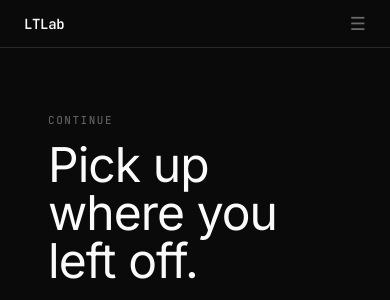
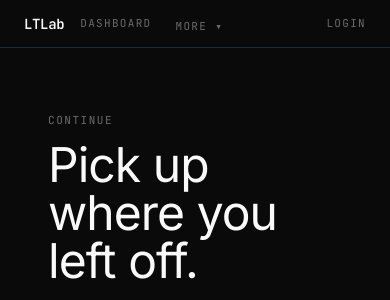
Before and after one commit to Bigmanfish1/ltlab, a Django app: template backend/templates/dashboard/student_dashboard.html in a window 390 px wide. Shown: the top 300 px of the page. Run offline with Django 5.2, Linux system fonts and the light colour scheme; the template is opened without the code that fills it: most values are stand-ins (such as "Sample title", 1, 10 or a date in 2020); some libraries are stand-ins or nearby versions.

Commit message:
fix(header): degrade nav links into a More menu instead of hiding them
Research (NN/g on hidden desktop nav, the Priority+ pattern) shows collapsing
every link behind one control abruptly hurts discoverability. Show all links
that fit and move only the overflow — lowest priority first — into a labelled
More menu as the window narrows, so links drop off one at a time and reappear
when it widens. Email and Logout stay separate and persistent.

```diff
--- a/backend/templates/header.html
+++ b/backend/templates/header.html
@@ -1,38 +1,21 @@
-  <header class="relative border-b border-slate-800 px-6 h-12 flex items-center justify-between bg-bg-primary">
-      <div class="font-mono text-sm font-semibold tracking-tight text-text-primary">
+  <header class="relative border-b border-slate-800 px-6 h-12 flex items-center justify-between gap-4 bg-bg-primary">
+      <div class="font-mono text-sm font-semibold tracking-tight text-text-primary shrink-0">
           LTLab
       </div>
-      <nav class="hidden lg:flex flex-1 justify-center items-center gap-8 min-w-0">
-          {% include "components/nav_links.html" %}
+      <nav id="primary-nav" class="flex-1 flex items-center gap-6 min-w-0 overflow-hidden">
+          {% include "components/nav_links.html" with link_extra="shrink-0" %}
+          <div id="nav-more" class="relative hidden shrink-0">
+              <button type="button" id="nav-more-btn" aria-haspopup="true" aria-expanded="false"
+                  class="font-mono text-[11px] tracking-[0.12em] uppercase text-text-secondary hover:text-text-primary transition-colors cursor-pointer">
+                  More ▾
+              </button>
+              <div id="nav-more-menu" class="hidden absolute right-0 top-full mt-2 min-w-[180px] flex-col bg-bg-primary border border-slate-800 rounded shadow-lg py-1 z-50"></div>
+          </div>
       </nav>
-      <div class="flex items-center gap-3">
-          <div class="hidden lg:flex items-center gap-3">
-              {% if request.supabase_user %}
-              <span class="font-mono text-[11px] text-text-secondary">{{ request.supabase_user.email }}</span>
-              <form method="post" action="{% url 'accounts:logout' %}" class="flex items-center">
-                  {% csrf_token %}
-                  <button type="submit" class="font-mono text-[11px] tracking-[0.12em] uppercase text-text-secondary hover:text-accent-orange transition-colors cursor-pointer">
-                      Logout
-                  </button>
-              </form>
-              {% else %}
-              <a href="{% url 'accounts:login' %}" class="font-mono text-[11px] tracking-[0.12em] uppercase text-text-secondary hover:text-text-primary transition-colors">
-                  Login
-              </a>
-              {% endif %}
-          </div>
-          <button type="button" id="nav-toggle" aria-label="Menu" aria-expanded="false"
-              class="lg:hidden font-mono text-lg leading-none text-text-secondary hover:text-text-primary transition-colors cursor-pointer">
-              ☰
-          </button>
-      </div>
-  </header>
-  <div id="nav-menu" class="hidden lg:hidden border-b border-slate-800 bg-bg-primary px-6 py-3 flex-col gap-3">
-      {% include "components/nav_links.html" with link_extra="block py-1" %}
-      <div class="border-t border-slate-800 pt-3 flex flex-col gap-3">
+      <div class="flex items-center gap-3 shrink-0">
           {% if request.supabase_user %}
-          <span class="font-mono text-[11px] text-text-secondary break-all">{{ request.supabase_user.email }}</span>
-          <form method="post" action="{% url 'accounts:logout' %}">
+          <span class="hidden sm:block font-mono text-[11px] text-text-secondary truncate max-w-[160px]">{{ request.supabase_user.email }}</span>
+          <form method="post" action="{% url 'accounts:logout' %}" class="flex items-center">
               {% csrf_token %}
               <button type="submit" class="font-mono text-[11px] tracking-[0.12em] uppercase text-text-secondary hover:text-accent-orange transition-colors cursor-pointer">
                   Logout
@@ -44,16 +27,55 @@
           </a>
           {% endif %}
       </div>
-  </div>
+  </header>
   <script>
       (function () {
-          var btn = document.getElementById('nav-toggle');
-          var menu = document.getElementById('nav-menu');
-          if (!btn || !menu) return;
-          btn.addEventListener('click', function () {
-              var open = menu.classList.toggle('hidden') === false;
-              menu.classList.toggle('flex', open);
-              btn.setAttribute('aria-expanded', open ? 'true' : 'false');
+          var nav = document.getElementById('primary-nav');
+          var more = document.getElementById('nav-more');
+          var moreBtn = document.getElementById('nav-more-btn');
+          var moreMenu = document.getElementById('nav-more-menu');
+          if (!nav || !more) return;
+          // original link order, captured once
+          var links = Array.prototype.slice.call(nav.querySelectorAll(':scope > a'));
+          var menuOnly = ['block', 'w-full', 'px-4', 'py-2'];
+
+          function closeMenu() {
+              moreMenu.classList.add('hidden');
+              moreMenu.classList.remove('flex');
+              moreBtn.setAttribute('aria-expanded', 'false');
+          }
+
+          // Priority+: keep every link that fits, overflow the rest into More.
+          function layout() {
+              links.forEach(function (a) {
+                  a.classList.remove.apply(a.classList, menuOnly);
+                  nav.insertBefore(a, more);
+              });
+              more.classList.add('hidden');
+              closeMenu();
+              var i = links.length - 1;
+              while (nav.scrollWidth > nav.clientWidth && i >= 0) {
+                  more.classList.remove('hidden');
+                  var a = links[i];
+                  a.classList.add.apply(a.classList, menuOnly);
+                  moreMenu.insertBefore(a, moreMenu.firstChild);
+                  i--;
+              }
+          }
+
+          var t;
+          window.addEventListener('resize', function () {
+              clearTimeout(t);
+              t = setTimeout(layout, 100);
           });
+          moreBtn.addEventListener('click', function (e) {
+              e.stopPropagation();
+              var open = moreMenu.classList.toggle('hidden') === false;
+              moreMenu.classList.toggle('flex', open);
+              moreBtn.setAttribute('aria-expanded', open ? 'true' : 'false');
+          });
+          moreMenu.addEventListener('click', function (e) { e.stopPropagation(); });
+          document.addEventListener('click', closeMenu);
+          layout();
       })();
   </script>
```
